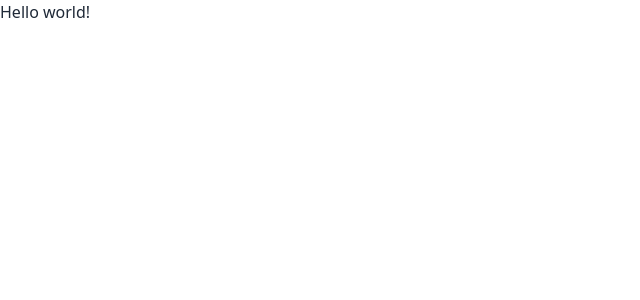
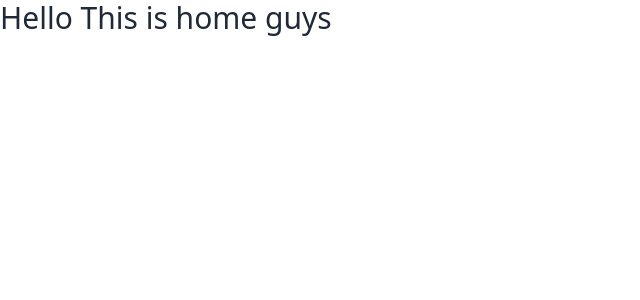
Before and after one commit to ifajul89/bistro-boss-client, a React (Vite) app: page / in a window 1280 px wide. Shown: the top 300 px of the page, without its empty margins (0-640 px from the left). Built offline with nearby package versions, Linux system fonts and the light colour scheme.

Commit message:
added pages

```diff
--- /dev/null
+++ b/src/Layout/Main.jsx
@@ -0,0 +1,9 @@
+import { Outlet } from "react-router-dom";
+
+const Main = () => {
+    return (
+        <Outlet></Outlet>
+    );
+};
+
+export default Main;
--- /dev/null
+++ b/src/Pages/Home/Home/Home.jsx
@@ -0,0 +1,9 @@
+const Home = () => {
+   return (
+      <div>
+         <h1 className="text-3xl">Hello This is home guys</h1>
+      </div>
+   );
+};
+
+export default Home;
```
Also changed, not shown: src/Routes/Routes.jsx (+9 -1 lines).
